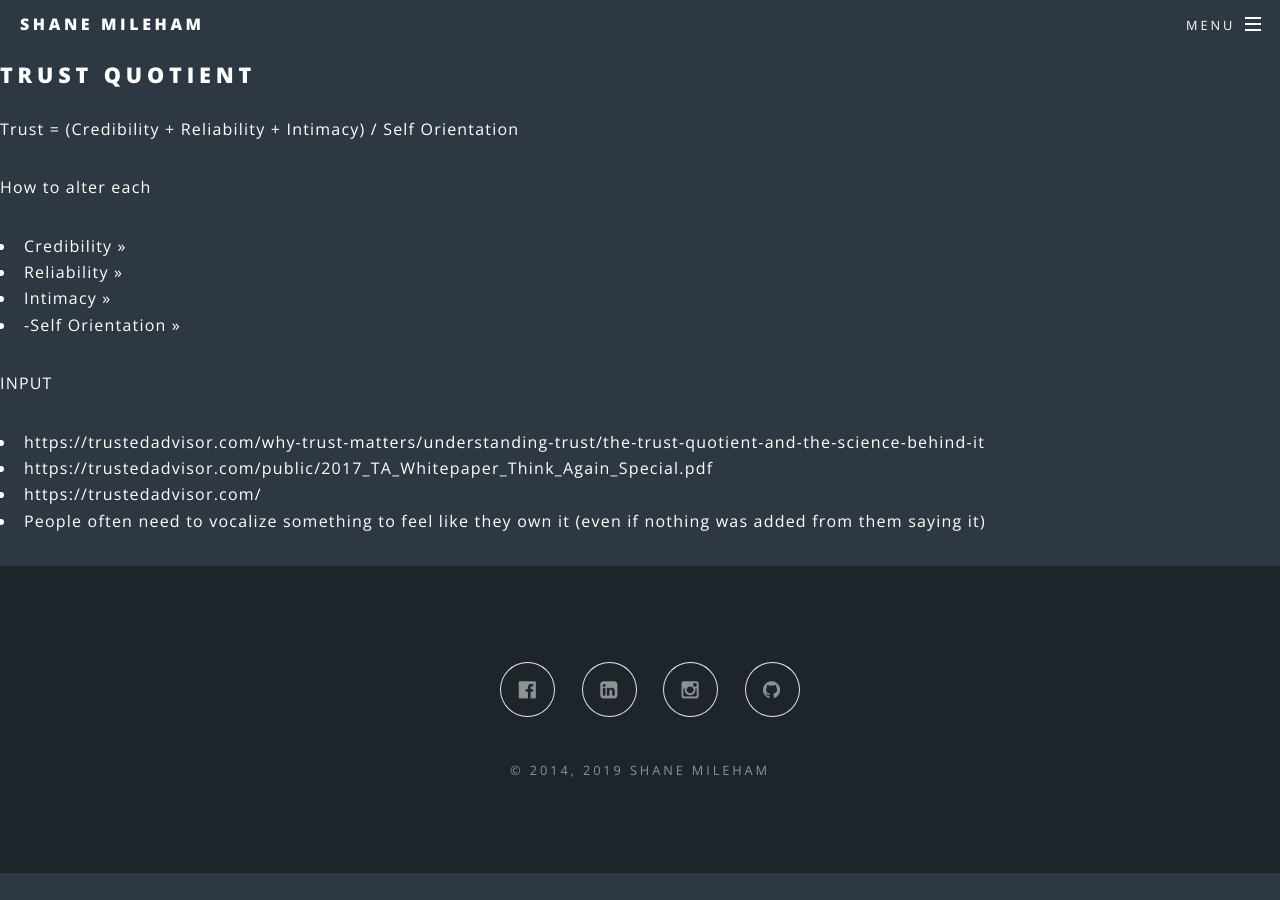
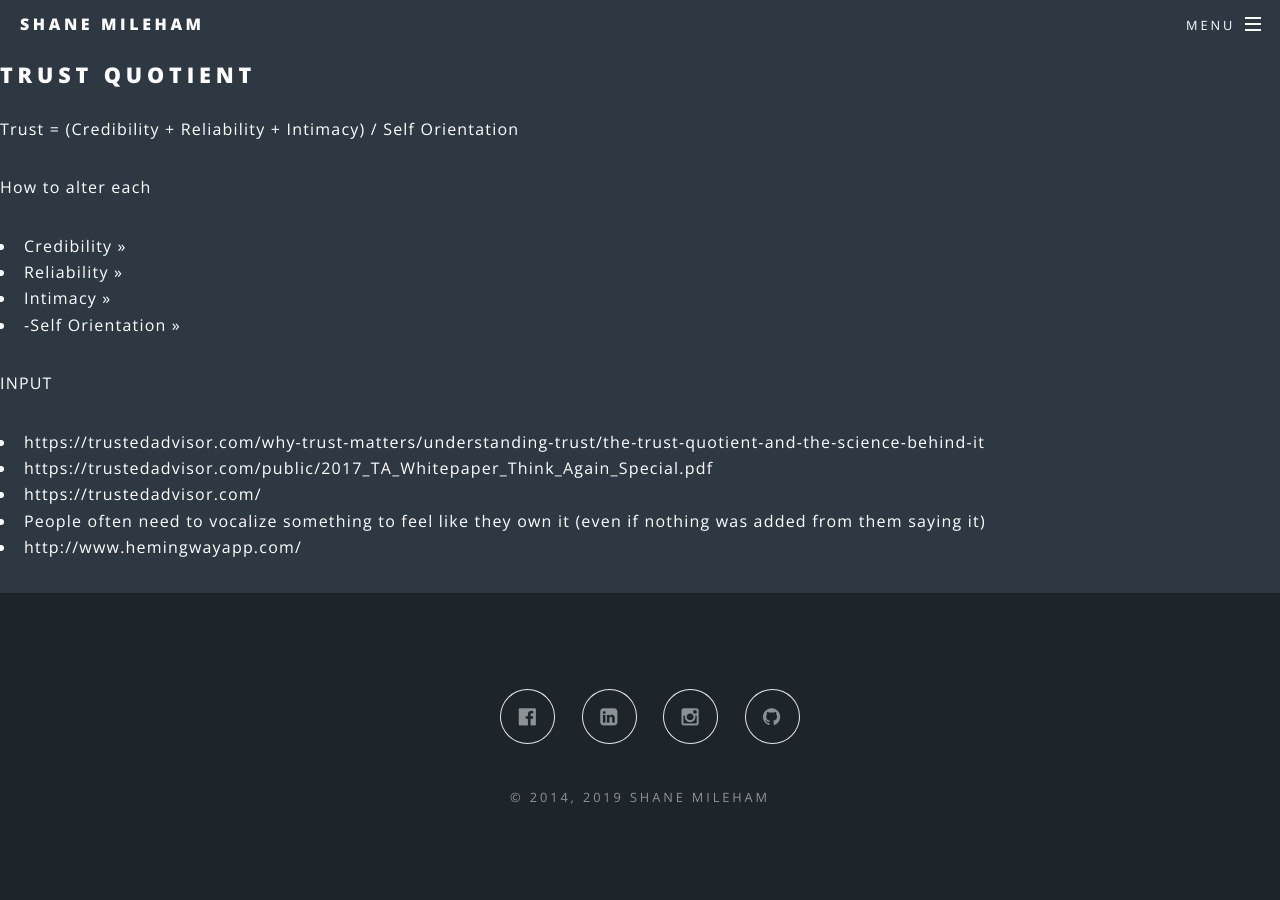
Before and after one commit to shanemileham/shanemileham.github.io, a Jekyll site: the page built from _kb/professional/communication/communication.md, in a window 1280 px wide and 900 px high, scrolled down 1311 px. Built offline with Jekyll 4.4.1, drawn with Linux system fonts in a browser that asks for light colours; comment, search, counter and statistics services are not loaded; before the commit the page ends 2184 px from its top, so only the background shows below that; some of the changed lines change nothing that is shown.

Commit message:
Comm += writing resource

```diff
--- a/_kb/professional/communication/communication.md
+++ b/_kb/professional/communication/communication.md
@@ -57,3 +57,4 @@ INPUT
 - https://trustedadvisor.com/public/2017_TA_Whitepaper_Think_Again_Special.pdf
 - https://trustedadvisor.com/
 - People often need to vocalize something to feel like they own it (even if nothing was added from them saying it)
+- http://www.hemingwayapp.com/
```
